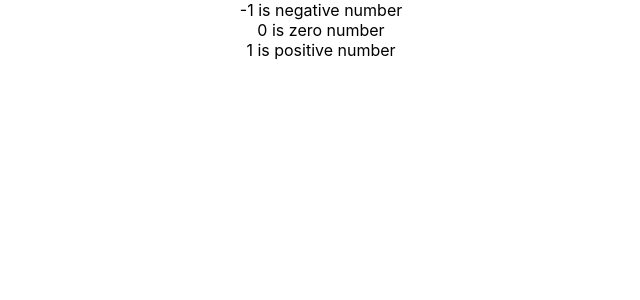
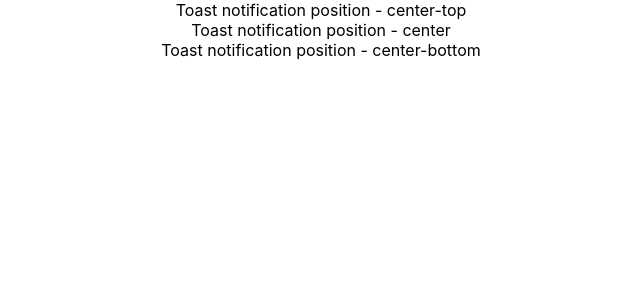
Before and after one commit to AndroPyro28/react-typescript, a React (Create React App) app: page / in a window 1280 px wide. Shown: the top 300 px of the page, without its empty margins (319-959 px from the left). Built offline with nearby package versions, Linux system fonts and the light colour scheme.

Commit message:
templateLiteral with exclude is awesome

```diff
--- a/src/App.tsx
+++ b/src/App.tsx
@@ -18,12 +18,13 @@ import { Profile } from "./auth/Profile";
 import { Routes, Route, useLocation } from "react-router-dom";
 import List from "./generics/List";
 import RandomNumber from "./restriction/RandomNumber";
+import Toast from "./templateliterals/Toast";
 function App() {
   return (
     <div className="App">
-      <RandomNumber value={-1} isNegative />
-      <RandomNumber value={0} isZero />
-      <RandomNumber value={1} isPositive />
+      <Toast position='center-top' />
+      <Toast position='center' />
+      <Toast position='center-bottom' />
     </div>
   );
 }
--- /dev/null
+++ b/src/templateliterals/Toast.tsx
@@ -0,0 +1,17 @@
+import React from "react";
+
+type HorizontalPosition = "left" | "center" | "right";
+type VerticalPosition = "top" | "center" | "bottom";
+
+type ToastPosition = `${HorizontalPosition}-${VerticalPosition}`;
+
+interface toastProps {
+  position: Exclude<ToastPosition, "center-center"> | "center";
+  //exclude<your allowedTypes, yourDisableTypes>
+}
+
+function Toast({ position }: toastProps) {
+  return <div>Toast notification position - {position} </div>;
+}
+
+export default Toast;
```
